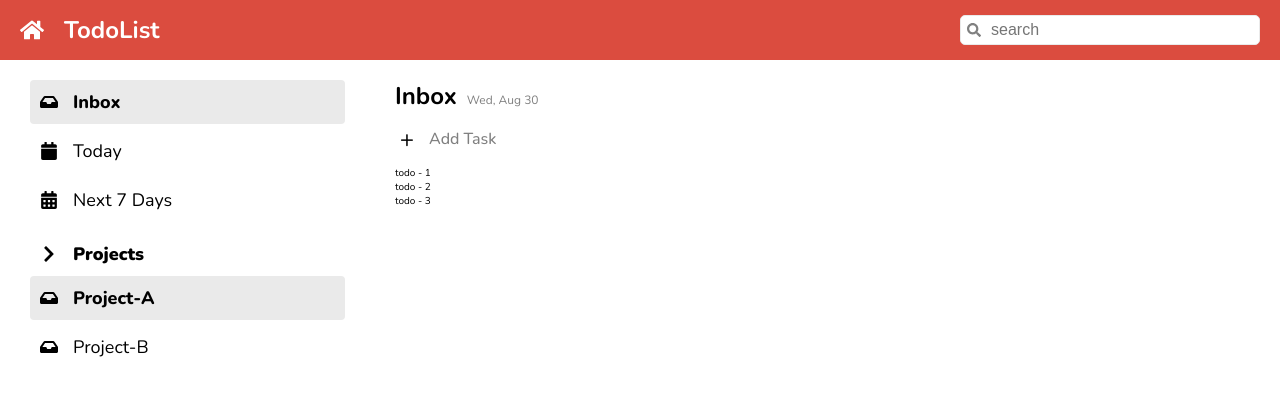
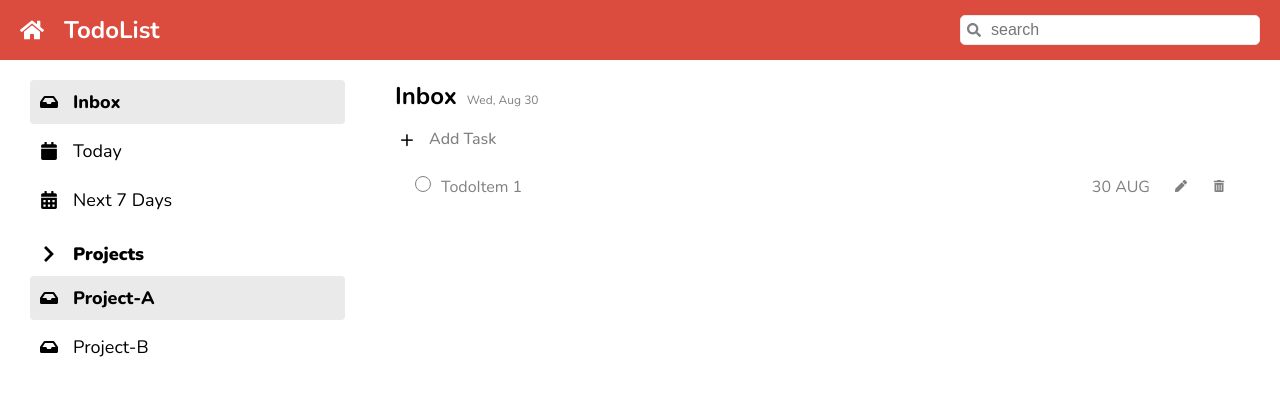
Before and after one commit to pavitpim40/cc15-todollst-ppimchan, a React (Create React App) app: page / in a window 1280 px wide. Shown: the top 396 px of the page. Built offline with nearby package versions, Linux system fonts and the light colour scheme.

Commit message:
todoItem

```diff
--- a/src/components/Todo/TodoLists.jsx
+++ b/src/components/Todo/TodoLists.jsx
@@ -1,12 +1,23 @@
 import styles from './TodoLists.module.scss';
+import { FaTrashAlt, FaPen, FaRegCircle } from 'react-icons/fa';
 
 function TodoLists() {
   return (
-    <div>
-      <div> todo - 1</div>
-      <div> todo - 2</div>
-      <div> todo - 3</div>
-    </div>
+    <ul className={styles.todo__lists}>
+      <li className={styles.todo}>
+        <span className={styles.todo__checkbox}>{/* <FaRegCircle /> */}</span>
+        <p className={styles.todo__task}>TodoItem 1 </p>
+        <span className={styles.todo__date}>30 AUG</span>
+        <div className={styles.todo__action}>
+          <span className={styles.todo__edit}>
+            <FaPen />
+          </span>
+          <span className={styles.todo__delete}>
+            <FaTrashAlt />
+          </span>
+        </div>
+      </li>
+    </ul>
   );
 }
 
--- a/src/components/Todo/TodoLists.module.scss
+++ b/src/components/Todo/TodoLists.module.scss
@@ -1 +1,42 @@
 @import '../../index.scss';
+
+.todo {
+  display: flex;
+  gap: 10px;
+  padding: 10px 20px;
+  align-items: baseline;
+  cursor: pointer;
+  border-radius: 4px;
+  font-size: 1.6rem;
+  color: $grey-dark;
+
+  &:hover {
+    background-color: $grey-light;
+  }
+
+  &__checkbox {
+    color: $grey-dark;
+    height: 16px;
+    width: 16px;
+    display: block;
+    border: 1px solid $grey-dark;
+    border-radius: 16px;
+    text-align: center;
+    line-height: 16px;
+  }
+
+  &__task {
+    flex: 1;
+  }
+
+  &__date {
+  }
+
+  &__action {
+    flex-basis: 80px;
+    display: flex;
+    gap: 10px;
+    justify-content: space-evenly;
+    font-size: 1.2rem;
+  }
+}
```
